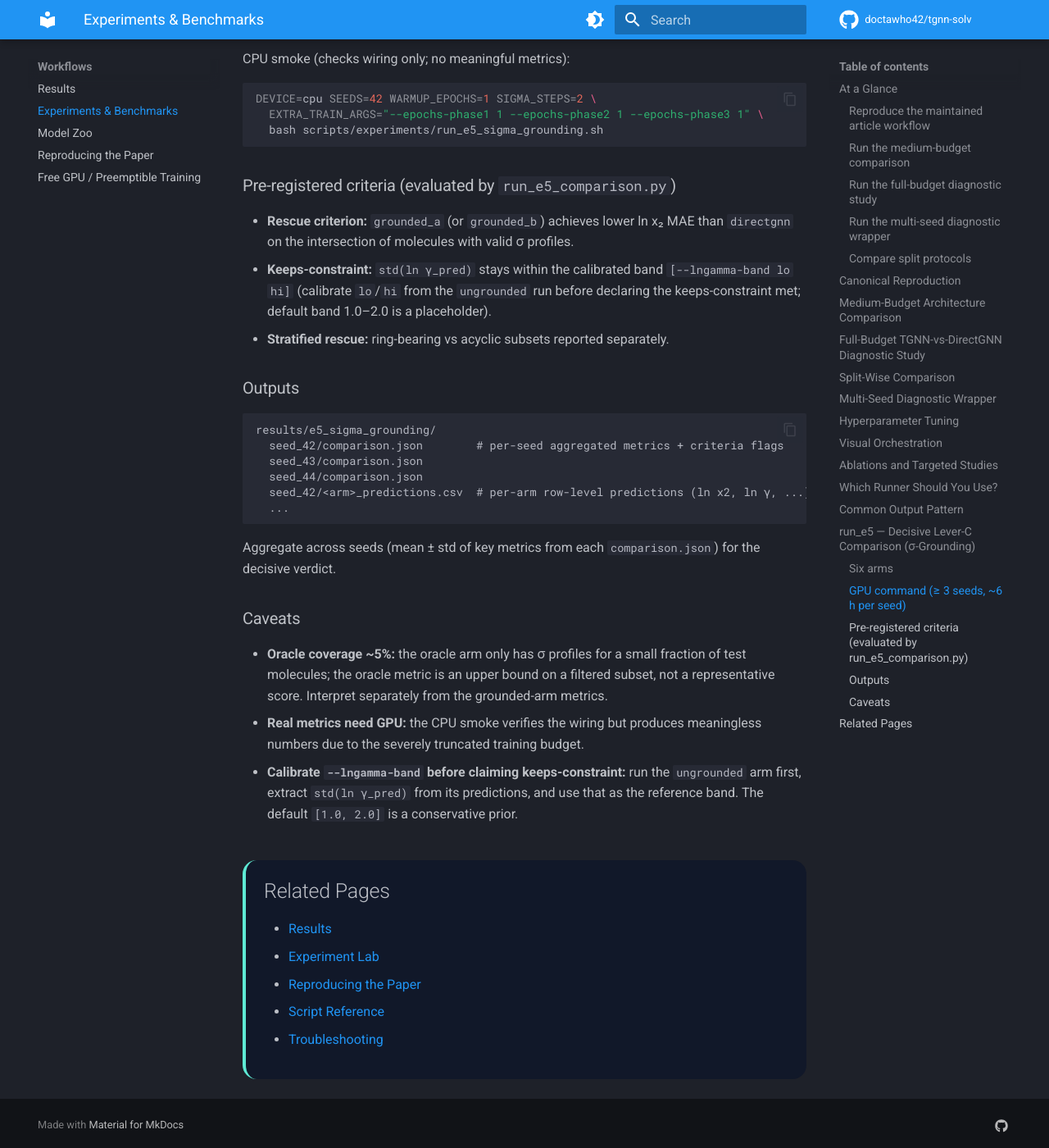
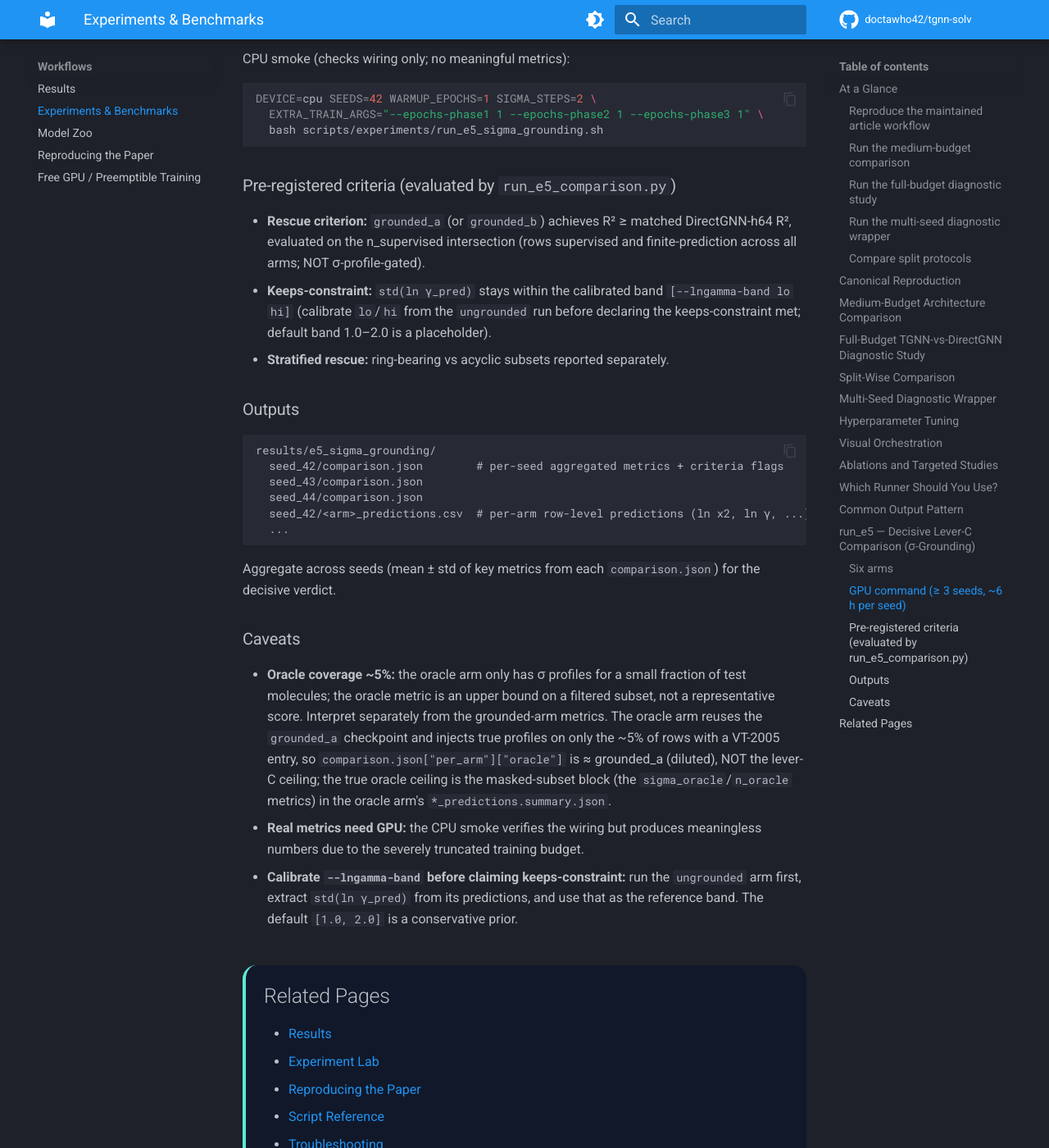
Before and after one commit to doctawho42/tgnn-solv, an MkDocs documentation site: the page built from docs/experiments.md, in a window 1280 px wide and 1400 px high, scrolled down 8168 px. Shown: the whole window at 82% size. Built offline with MkDocs 1.6.1 and Material for MkDocs 9.7.7, drawn with Linux system fonts in a browser that asks for light colours; a script that is not in the unit is left out; comment, search, counter and statistics services are not loaded.

Commit message:
fix(e5): correct rescue-criterion docs + oracle-artifact guard + E702 + empty-stratum (final review)
- docs/experiments.md: rewrite rescue criterion to match actual code (R² ≥ DirectGNN-h64 R²
  on n_supervised cross-arm intersection, not MAE/σ-profile-gated); add oracle-ceiling
  clarification (comparison.json["per_arm"]["oracle"] ≈ grounded_a diluted, not lever-C ceiling)
- scripts/experiments/run_e5_sigma_grounding.sh: add SIGMA_ARTIFACT env var (default
  results/sigma_profile_artifact/sigma_profiles.csv), fail-fast guard before seed loop,
  pass --sigma-artifact to oracle export so guard and export use the same path
- tests/test_sigma_oracle.py: split E702 compound statement onto two lines
- scripts/analysis/run_e5_comparison.py: guard empty strata in _metrics_on_keys
  (returns nan/0 dict instead of RuntimeWarning from np.mean on empty array)

```diff
--- a/docs/experiments.md
+++ b/docs/experiments.md
@@ -334,8 +334,9 @@ DEVICE=cpu SEEDS=42 WARMUP_EPOCHS=1 SIGMA_STEPS=2 \
 
 ### Pre-registered criteria (evaluated by `run_e5_comparison.py`)
 
-- **Rescue criterion:** `grounded_a` (or `grounded_b`) achieves lower ln x₂ MAE
-  than `directgnn` on the intersection of molecules with valid σ profiles.
+- **Rescue criterion:** `grounded_a` (or `grounded_b`) achieves R² ≥ matched
+  DirectGNN-h64 R², evaluated on the n\_supervised intersection (rows supervised
+  and finite-prediction across all arms; NOT σ-profile-gated).
 - **Keeps-constraint:** `std(ln γ_pred)` stays within the calibrated band
   `[--lngamma-band lo hi]` (calibrate `lo`/`hi` from the `ungrounded` run before
   declaring the keeps-constraint met; default band 1.0–2.0 is a placeholder).
@@ -360,6 +361,12 @@ for the decisive verdict.
 - **Oracle coverage ~5%:** the oracle arm only has σ profiles for a small fraction
   of test molecules; the oracle metric is an upper bound on a filtered subset, not
   a representative score. Interpret separately from the grounded-arm metrics.
+  The oracle arm reuses the `grounded_a` checkpoint and injects true profiles on
+  only the ~5% of rows with a VT-2005 entry, so
+  `comparison.json["per_arm"]["oracle"]` is ≈ grounded\_a (diluted), NOT the
+  lever-C ceiling; the true oracle ceiling is the masked-subset block (the
+  `sigma_oracle`/`n_oracle` metrics) in the oracle arm's
+  `*_predictions.summary.json`.
 - **Real metrics need GPU:** the CPU smoke verifies the wiring but produces
   meaningless numbers due to the severely truncated training budget.
 - **Calibrate `--lngamma-band` before claiming keeps-constraint:** run the
```
Also changed, not shown: 3 other files.
